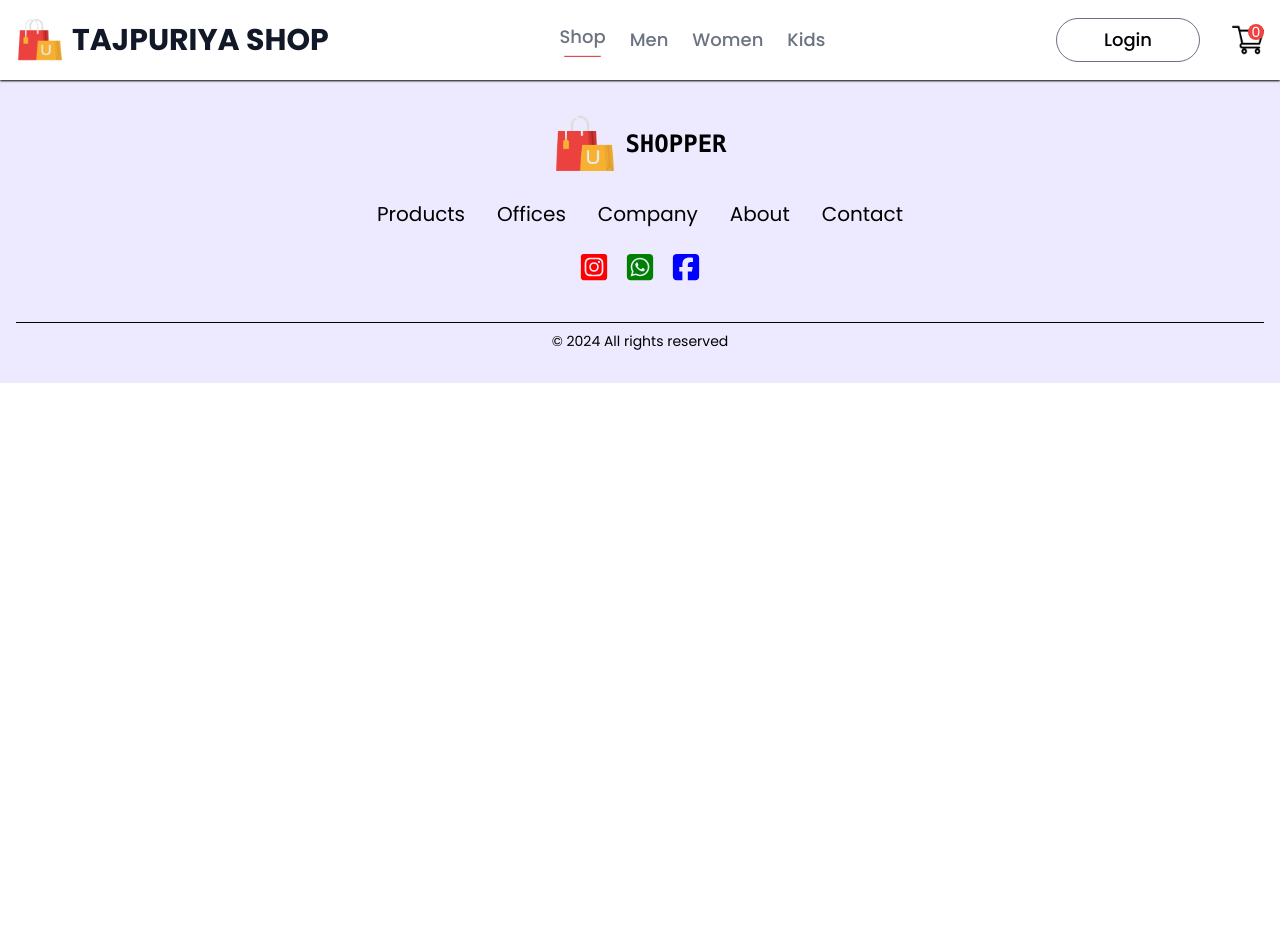
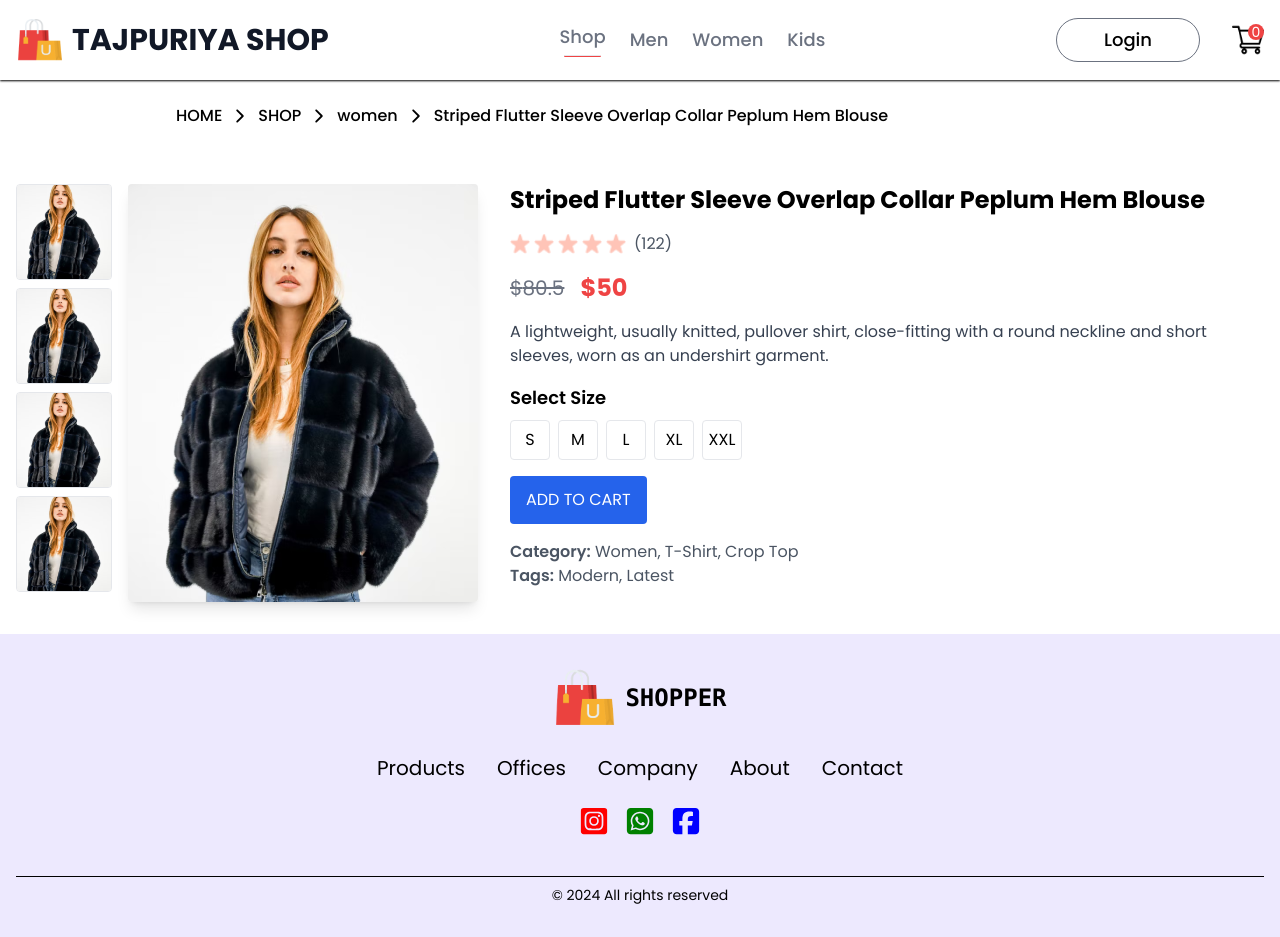
Before and after one commit to Arun-Taj/Ecommerce, a React (Vite) app: page /product/1 in a window 1280 px wide. Before the commit the page ends 800 px from the top, so only its background shows below. Built offline with nearby package versions, Linux system fonts and the light colour scheme.

Commit message:
Product display is made

```diff
--- a/src/App.jsx
+++ b/src/App.jsx
@@ -24,8 +24,9 @@ const App = () => {
       <Route path="/men" element={<ShopCategory banner={men_banner} category="men"/>} />
       <Route path="/women" element={<ShopCategory banner={women_banner} category="women"/>} />
       <Route path="/kids" element={<ShopCategory banner={kids_banner} category="kid"/>} />
-      <Route path="/product" element={<Product/>}/>
+      <Route path="/product" element={<Product/>}>
          <Route path=":productId" element={<Product/>}/>
+      </Route>
       <Route path="/cart" element={<Carts/>}/>
       <Route path="/login" element={<LoginSignUp/>}/>
       <Route path='/signup' element={<SignUp/>}/>
--- /dev/null
+++ b/src/Components/Breadcrum/Breadcrum.jsx
@@ -0,0 +1,12 @@
+import React from 'react'
+import { IoIosArrowForward } from "react-icons/io";
+const Breadcrum = (props) => {
+    const {product}=props
+  return (
+    <div className='flex items-center gap-2 font-medium my-6 mx-44'>
+      HOME <IoIosArrowForward size={20}/> SHOP <IoIosArrowForward size={20}/>{product.category} <IoIosArrowForward size={20}/> {product.name}
+    </div>
+  )
+}
+
+export default Breadcrum
--- a/src/Components/Item/Items.jsx
+++ b/src/Components/Item/Items.jsx
@@ -1,9 +1,10 @@
 import React from 'react'
-
+import { Link } from 'react-router-dom'
 const Items = (props) => {
   return (
     <div className='w-[350px] hover:scale-105 transition duration-600'>
-      <img src={props.image} alt="" />
+     <Link to={`/product/${props.id}`}><img src={props.image} alt="" /></Link>
+
       <p className='my-1.5'>{props.name}</p>
       <div className='flex justify-between pr-8'>
         <div className='text-[#36f17e] text-lg font-medium'>
--- /dev/null
+++ b/src/Components/Pages/DisplayProducts.jsx
@@ -0,0 +1,95 @@
+import React from "react";
+import star_dull_icon from "../Assets/star_dull_icon.png";
+
+const DisplayProducts = ({ product }) => {
+  return (
+    <div className="container mx-auto px-4 py-8">
+      <div className="flex flex-col md:flex-row gap-8">
+        {/* Left Section: Product Images */}
+        <div className="flex flex-col md:flex-row gap-4">
+          {/* Thumbnails */}
+          <div className="flex md:flex-col gap-2">
+            {[1, 2, 3, 4].map((i) => (
+              <img
+                key={i}
+                src={product.image}
+                alt={`Thumbnail ${i}`}
+                className="w-24 h-24 object-cover border rounded cursor-pointer hover:opacity-75"
+              />
+            ))}
+          </div>
+          {/* Main Image */}
+          <div className="flex justify-center items-center">
+            <img
+              src={product.image}
+              alt="Main Product"
+              className="w-full max-w-md object-cover rounded shadow-lg"
+            />
+          </div>
+        </div>
+        {/* Right Section: Product Details */}
+        <div className="flex-1">
+          <h1 className="text-2xl font-bold mb-4">{product.name}</h1>
+          {/* Ratings */}
+          <div className="flex items-center mb-4">
+            <div className="flex space-x-1">
+              {Array.from({ length: 5 }).map((_, i) => (
+                <img
+                  key={i}
+                  src={star_dull_icon}
+                  alt={`Star ${i + 1}`}
+                  className="w-5 h-5"
+                />
+              ))}
+            </div>
+            <p className="ml-2 text-gray-600">(122)</p>
+          </div>
+          {/* Price */}
+          <div className="flex items-center gap-4 mb-4">
+            <div className="text-xl text-gray-500 line-through">
+              ${product.old_price}
+            </div>
+            <div className="text-2xl font-bold text-red-500">
+              ${product.new_price}
+            </div>
+          </div>
+          {/* Description */}
+          <div className="mb-4 text-gray-700">
+            <p>
+              A lightweight, usually knitted, pullover shirt, close-fitting with a
+              round neckline and short sleeves, worn as an undershirt garment.
+            </p>
+          </div>
+          {/* Size Selection */}
+          <div className="mb-4">
+            <h2 className="text-lg font-semibold mb-2">Select Size</h2>
+            <div className="flex gap-2">
+              {["S", "M", "L", "XL", "XXL"].map((size) => (
+                <div
+                  key={size}
+                  className="w-10 h-10 flex items-center justify-center border rounded cursor-pointer hover:bg-gray-200"
+                >
+                  {size}
+                </div>
+              ))}
+            </div>
+          </div>
+          {/* Add to Cart Button */}
+          <button className="px-4 bg-blue-600 hover:bg-blue-700 text-white py-3 rounded transition duration-200 mb-4">
+            ADD TO CART
+          </button>
+          {/* Additional Information */}
+          <p className="text-gray-600">
+            <span className="font-semibold">Category:</span> Women, T-Shirt, Crop
+            Top
+          </p>
+          <p className="text-gray-600">
+            <span className="font-semibold">Tags:</span> Modern, Latest
+          </p>
+        </div>
+      </div>
+    </div>
+  );
+};
+
+export default DisplayProducts;
--- a/src/Components/Pages/Login.jsx
+++ b/src/Components/Pages/Login.jsx
@@ -1,40 +1,42 @@
-import React from "react";
+import React from 'react';
 import { Link } from "react-router-dom";
 
 const Login = () => {
   return (
-    <div className="min-h-screen flex items-center justify-center bg-zinc-200">
-      {/* Fieldset with Login header at the top left */}
-      <fieldset className="mb-6 border border-gray-500 px-4 py-8 bg-sky-200 rounded-3xl  justify-items-center">
-        <legend className="text-3xl font-bold">Login</legend>
+    <div className="min-h-screen flex items-center justify-center bg-gray-100">
+     <div className="bg-white p-8 rounded-lg shadow-lg w-full max-w-md"> <fieldset className="mb-6 border border-gray-300 p-4">
+        {/* Fieldset with SignUp header */}
 
-        {/* Form inputs */}
+          <legend className="text-3xl font-bold text-gray-700">Sign Up</legend>
+
+        {/* Input Fields */}
         <div className="space-y-4">
           <input
             type="text"
-            placeholder="Enter Username"
-            className="w-full border border-blue-500 p-3 rounded-md focus:outline-none focus:ring-2 focus:ring-blue-500"
+            placeholder="Your Username"
+            className="w-full border border-gray-300 p-3 rounded-md focus:outline-none focus:ring-2 focus:ring-blue-500"
           />
+
           <input
             type="password"
             placeholder="Enter Password"
-            className="w-full border border-blue-500 p-3 rounded-md focus:outline-none focus:ring-2 focus:ring-blue-500"
+            className="w-full border border-gray-300 p-3 rounded-md focus:outline-none focus:ring-2 focus:ring-blue-500"
           />
+
         </div>
-        {/* Login button */}
-        <button className="flex justify-center items-center px-10 rounded-full mt-6 py-3 bg-blue-600 text-white font-semibold hover:bg-blue-700 transition duration-200">
+
+        {/* Sign Up Button */}
+        <button className="w-full mt-6 py-3 bg-blue-600 text-white font-semibold rounded-md hover:bg-blue-700 transition duration-200">
           Login
         </button>
-        {/* Sign up link */}
+        {/* Link to Login */}
         <p className="mt-4 text-center text-gray-600">
-          Don't have an account?
-          <Link to={"/signup"}>
-            <span className="text-blue-600 cursor-pointer font-bold">
-              Sign Up
-            </span>
+          Doesn't have an account?{" "}
+          <Link to="/signup" className="text-blue-600 font-bold hover:underline">
+            Signup
           </Link>
         </p>
-      </fieldset>
+      </fieldset></div>
     </div>
   );
 };
--- a/src/Components/Pages/Product.jsx
+++ b/src/Components/Pages/Product.jsx
@@ -1,8 +1,18 @@
-import React from 'react'
+import React, { useContext } from 'react'
+import { useParams } from 'react-router-dom'
+import Breadcrum from '../Breadcrum/Breadcrum'
+import { ShopContext } from '../../ShopContext/ShopContext'
+import DisplayProducts from './DisplayProducts'
 
 const Product = () => {
+  const {all_product}=useContext(ShopContext)
+  const {productId}=useParams()
+  const product=all_product.find((e)=>e.id==Number(productId))
   return (
-    <div>Product</div>
+    <div>
+      <Breadcrum product={product}/>
+      <DisplayProducts product={product}/>
+    </div>
   )
 }
 
--- a/src/Components/Pages/SignUp.jsx
+++ b/src/Components/Pages/SignUp.jsx
@@ -23,7 +23,12 @@ const SignUp = () => {
           />
           <input
             type="password"
-            placeholder="Your Password"
+            placeholder="Enter Password"
+            className="w-full border border-gray-300 p-3 rounded-md focus:outline-none focus:ring-2 focus:ring-blue-500"
+          />
+          <input
+            type="password"
+            placeholder="Confirm Password"
             className="w-full border border-gray-300 p-3 rounded-md focus:outline-none focus:ring-2 focus:ring-blue-500"
           />
         </div>
```
